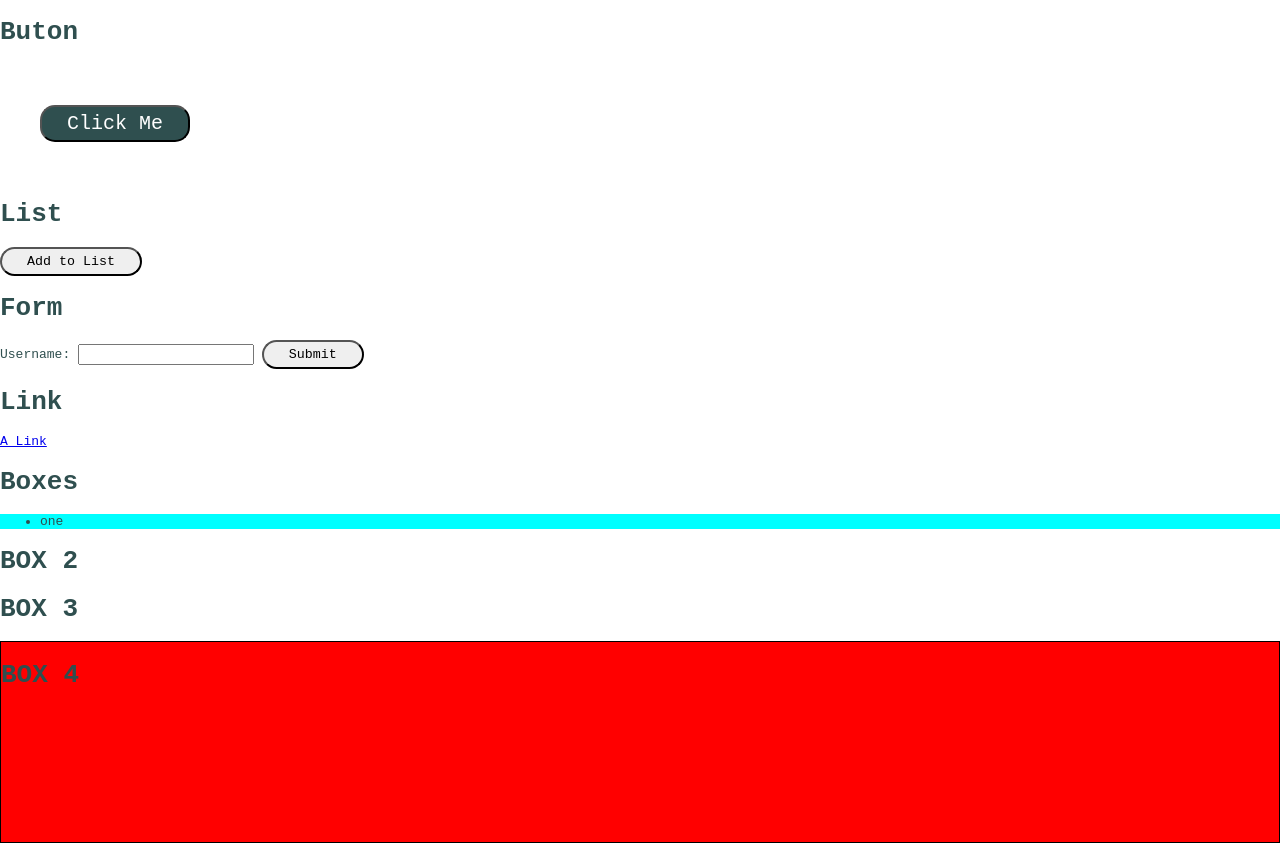
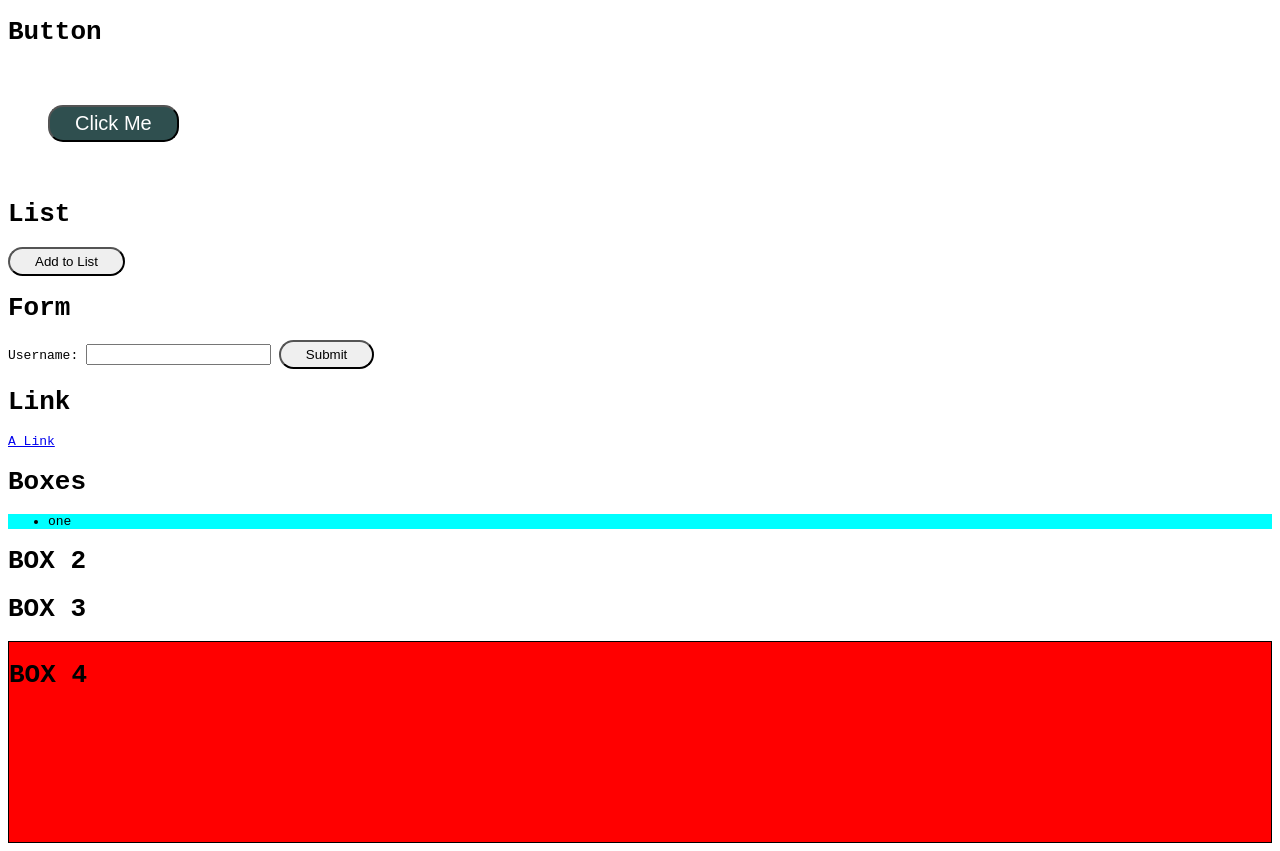
Before and after one commit to ironhack-LIS-PTWD/codealong-dom-manipulation, a plain HTML site: page index.html in a window 1280 px wide. Drawn offline with Linux system fonts and the light colour scheme.

Commit message:
updated comments

```diff
--- a/index.html
+++ b/index.html
@@ -8,7 +8,7 @@
   </head>
   <body>
     <!-- -------- Button ------ -->
-    <h1>Buton</h1>
+    <h1>Button</h1>
     <button class="click-me-btn">Click Me</button>
     <!-- -------- List------ -->
     <h1>List</h1>
--- a/index.js
+++ b/index.js
@@ -12,10 +12,10 @@ $specialBox.style.border = "1px solid black";
 $specialBox.style.height = "200px";
 
 // Query Selectors
-// selects the first element matching
+// Selects the first element matching
 const $queryBox = document.querySelector(".box");
 
-// selects all elements matching returns an array (Node List)
+// selects all elements matching returns a Node List (behaves like an array)
 const $allQueryBoxes = document.querySelectorAll(".box");
 
 // console.log("Query selector: ", $queryBox);
@@ -27,17 +27,13 @@ $queryBox.className = "new-class";
 // chaning inner html
 $queryBox.innerHTML = `<ul><li>one</li></ul>`;
 
-// setInterval(() => {
-// 	$queryBox.className = "new-class";
-// }, 3000);
-
 // setting an attribute
 const $link = document.querySelector("a");
-$link.setAttribute("href", "www.google.com");
+$link.setAttribute("href", "https://www.google.com/");
 
 // creating Elements
 const $heading = document.createElement("h4");
-// body
+// selecting the body
 const $body = document.body;
 
 // adding content to the created element
@@ -48,33 +44,29 @@ $specialBox.appendChild($heading);
 $specialBox.removeChild($heading);
 
 // Event Listeners
-const $button = document.querySelector("button");
-
-$button.onclick = function() {
+const $clickMeButton = document.querySelector(".click-me-btn");
+$clickMeButton.onclick = function() {
   console.log("Button clicked!");
 };
-
-$button.addEventListener("click", () => {
+$clickMeButton.addEventListener("click", () => {
   console.log("Event Listener Button clicked!");
 });
 
 // Practice
-
 const $listButton = document.querySelector(".add-to-list");
 const $ulList = document.querySelector(".list");
 
 $listButton.addEventListener("click", () => {
-  console.log("Button clicked");
+  console.log("List Item Added!");
   $ulList.innerHTML += `<li> New Item </li>`;
 });
 
 // targeting input values
-
 const $input = document.querySelector("input");
 const $submitButton = document.getElementById("submit-btn");
 
 $submitButton.addEventListener("click", () => {
+  //to prevent the browsers default of refreshing page
   event.preventDefault();
-  console.log(event);
   console.log("Input value: ", $input.value);
 });
--- a/style.css
+++ b/style.css
@@ -1,9 +1,5 @@
-* {
+body {
   font-family: monospace;
-}
-body {
-  color: darkslategrey;
-  margin: 0;
 }
 
 .new-class {
```
